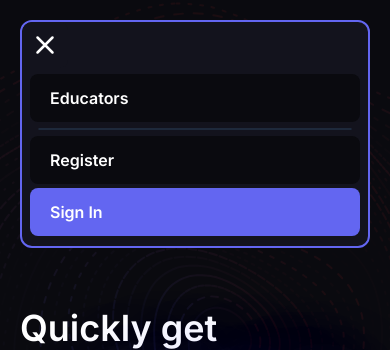
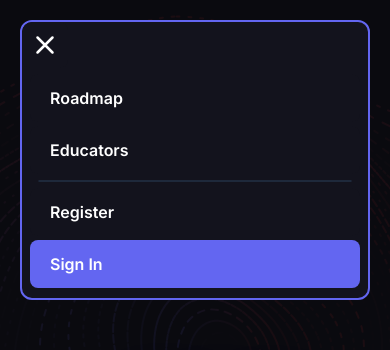
Before and after one commit to Progalt/langbytes-site, a Next.js app: page / in a window 390 px wide. Both pictures are taken after a click on the button 45 px from the left and 45 px from the top of the page. Shown: the top 350 px of the page. Built offline with nearby package versions, Linux system fonts and the light colour scheme; no server answers.

Commit message:
Menu button is now disabled for 250ms to avoid spamming errors

```diff
--- a/src/app/Components/MobileDropDown.js
+++ b/src/app/Components/MobileDropDown.js
@@ -3,6 +3,7 @@ import { useState } from "react";
 import "../Styles.css";
 import { motion } from "framer-motion"
 import { HiMenu, HiOutlineX  } from "react-icons/hi";
+import OutsideClick from "./OutsideClick";
 
 
 const item = {
@@ -17,6 +18,7 @@ const item = {
       height: "auto",
       width: "auto",
       transition: {
+
         delayChildren: 0.15,
         staggerChildren: 0.15
       }
@@ -33,7 +35,7 @@ export function MobileDropDownButton({ onClick, title, highlight }) {
         >
             <button
             onClick={onClick}
-            className={`px-5 font-semibold text-left w-full h-12 my-[2px] rounded-lg ${highlight ? "bg-indigo-500 border-indigo-800" : "bg-[#0a0a0f] border-slate-800"}`}>
+            className={`px-5 font-semibold text-left w-full h-12 my-[2px] rounded-lg ${highlight ? "bg-indigo-500 border-indigo-800" : "bg-[#13131d] border-slate-800"}`}>
                 <h1>{title}</h1>
             </button>
         </motion.li>
@@ -64,18 +66,22 @@ export default function MobileDropDownNav({ children, visible }) {
 export function MobileDropDownNavWithButton({ children }) {
 
     const [ open, setOpen ] = useState(false);
-
-    const menuButtonStyle = {
-
-      };
+    const [isButtonDisabled, setIsButtonDisabled] = useState(false);
 
     return (
+        <OutsideClick onClickOutside={() => setOpen(false) }>
             <motion.ol
             animate={ open ? "show" : "hidden"}
             variants={container}
             className={`overflow-hidden m-5 bg-[#13131d] border-2 rounded-xl border-indigo-500`}>
-            <button onClick={ async () => {
+                <button disabled={isButtonDisabled} onClick={ async () => {
+
                         setOpen(!open);
+
+                        setIsButtonDisabled(true);
+                        setTimeout(() => {
+                            setIsButtonDisabled(false);
+                          }, 250);
                         }} className="rounded-lg bg-[#13131d] p-2">
 
                             { !open && <HiMenu className="text-3xl"/> }
@@ -92,5 +98,6 @@ export function MobileDropDownNavWithButton({ children }) {
                 }
 
             </motion.ol>
+        </OutsideClick>
     );
 }
--- a/src/app/Components/UserNav.js
+++ b/src/app/Components/UserNav.js
@@ -157,6 +157,13 @@ export default function UserNav() {
                     onClick={() => {
 
                     }}
+                    title="Roadmap"
+                    highlight={false}
+                    />
+                    <MobileDropDownButton
+                    onClick={() => {
+
+                    }}
                     title="Educators"
                     highlight={false}
                     />
```
Lines whose indentation alone changed are shown as unchanged.
